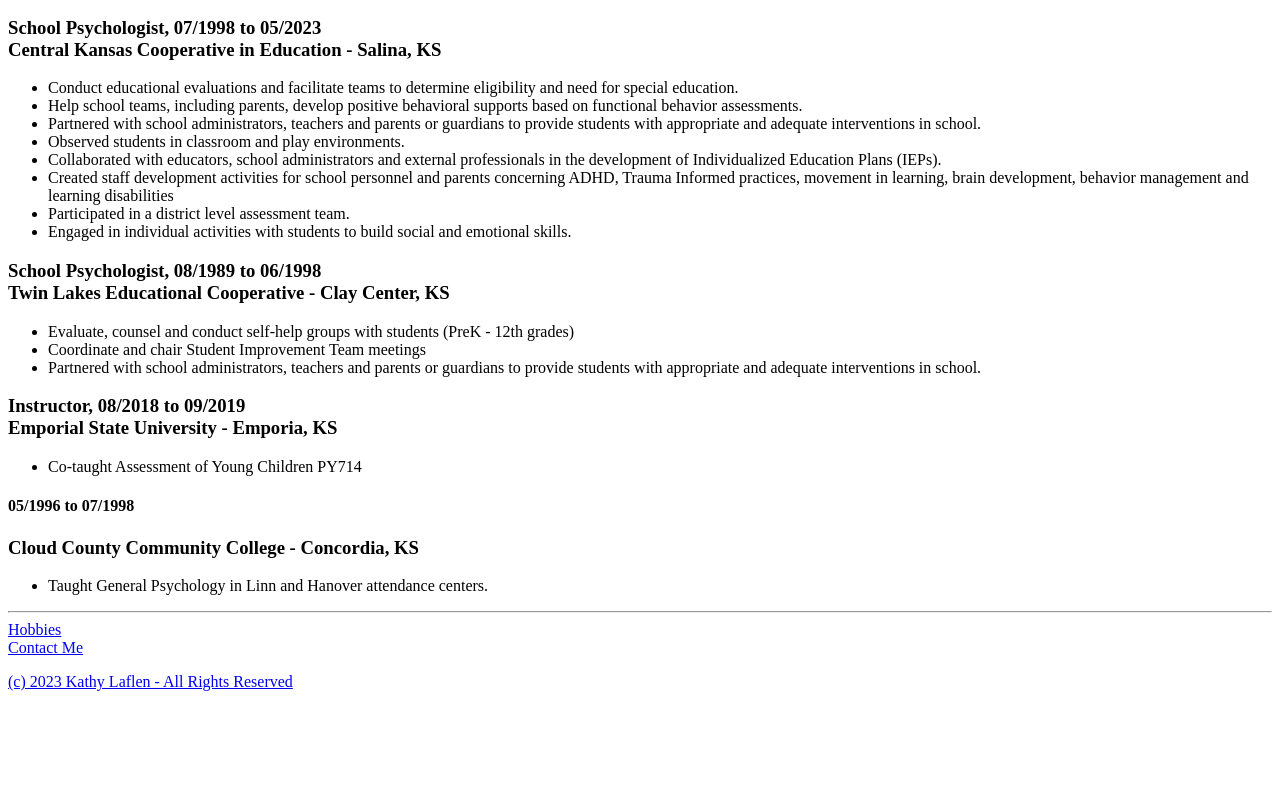
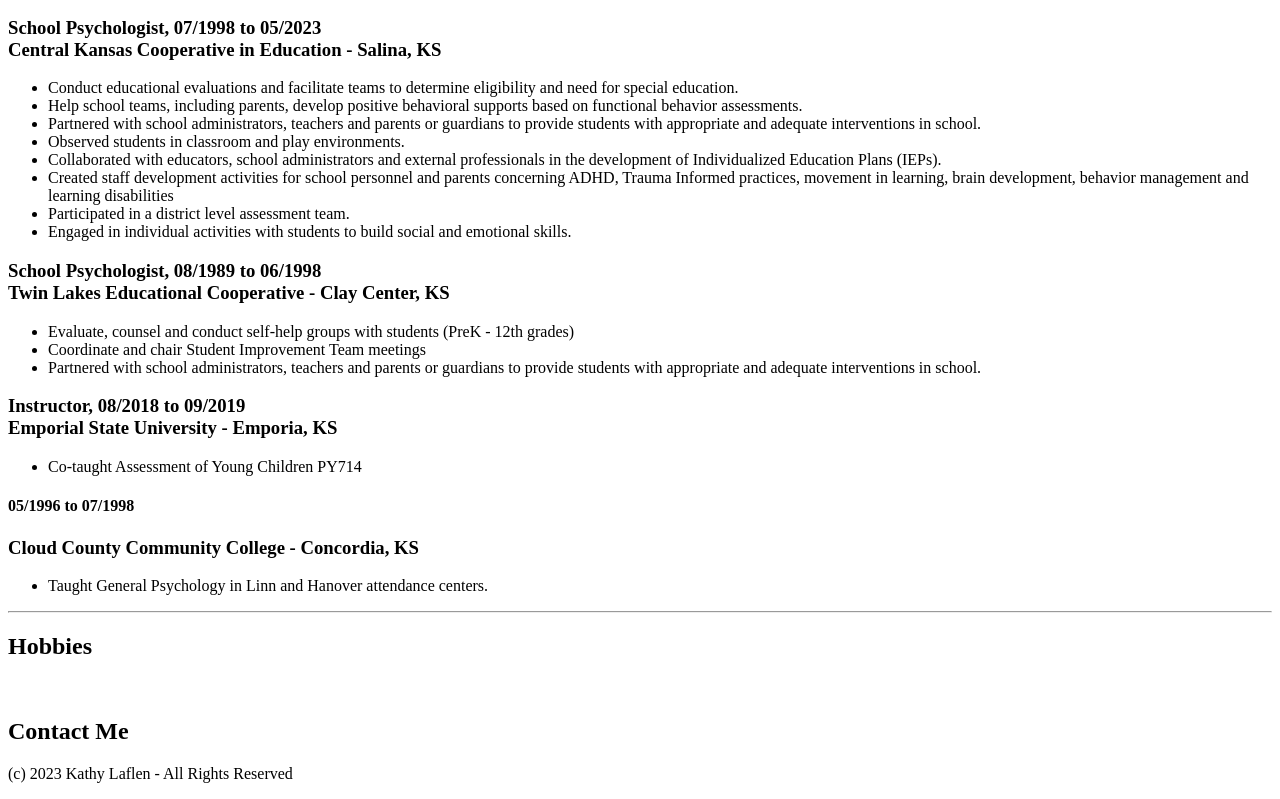
Before and after one commit to KatLafs/KL-Resume, a plain HTML site: page index.html in a window 1280 px wide. Shown: the part 603-1402 px from the top of the page. Before the commit the page ends 1310 px from the top, so only its background shows below. Drawn offline with Linux system fonts and the light colour scheme.

Commit message:
Update index.html

```diff
--- a/index.html
+++ b/index.html
@@ -48,12 +48,11 @@
     <li>Taught General Psychology in Linn and Hanover attendance centers.</li>
 </ul>
 <hr />
-<a href="Public/Hobbies.html" <h2>Hobbies</h2><br />
-<a href="Public/contact.html"<h2>Contact Me</h2>
-    </body>
-
+<a href="Public/Hobbies.html" ></a><h2>Hobbies</h2><br />
+<a href="Public/contact.html"></a><h2>Contact Me</h2>
 
    <footer>
     <p>(c) 2023 Kathy Laflen - All Rights Reserved</p>
    </footer>
+ </body>
 </html>
```
